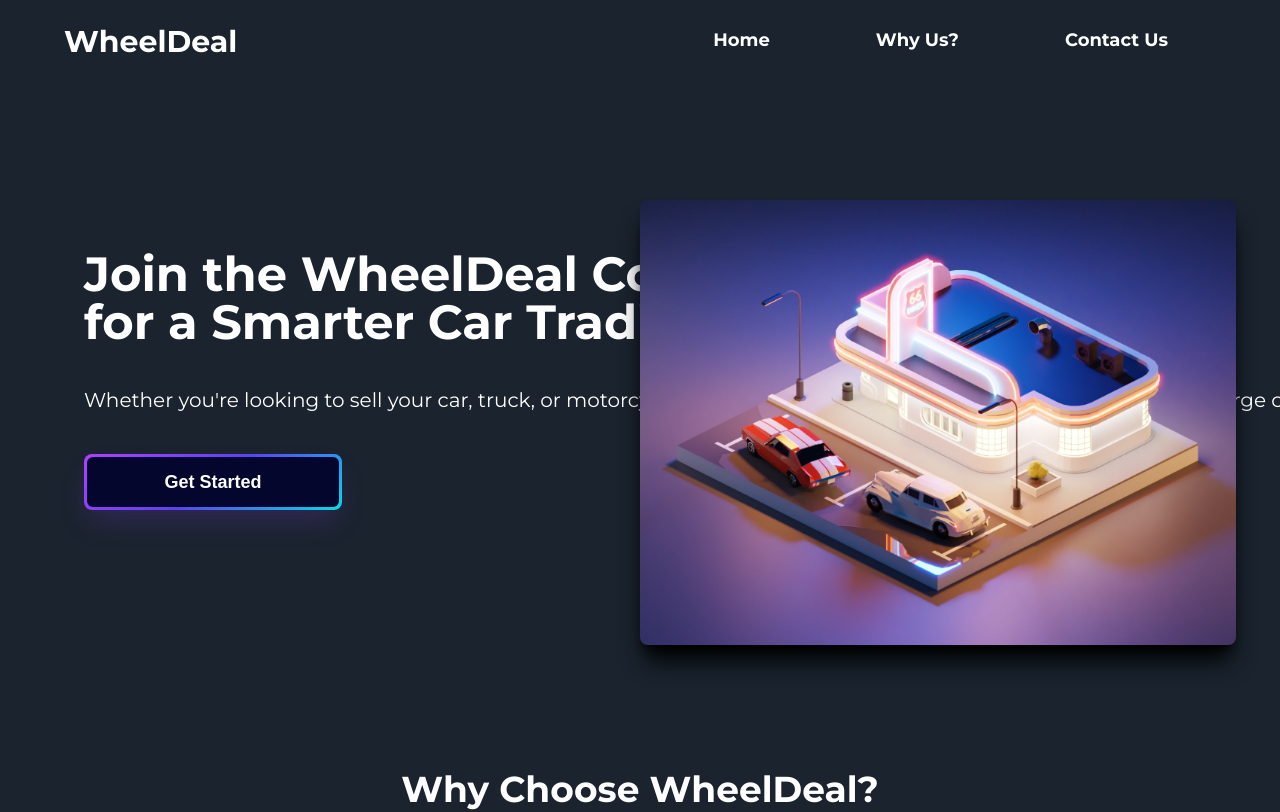
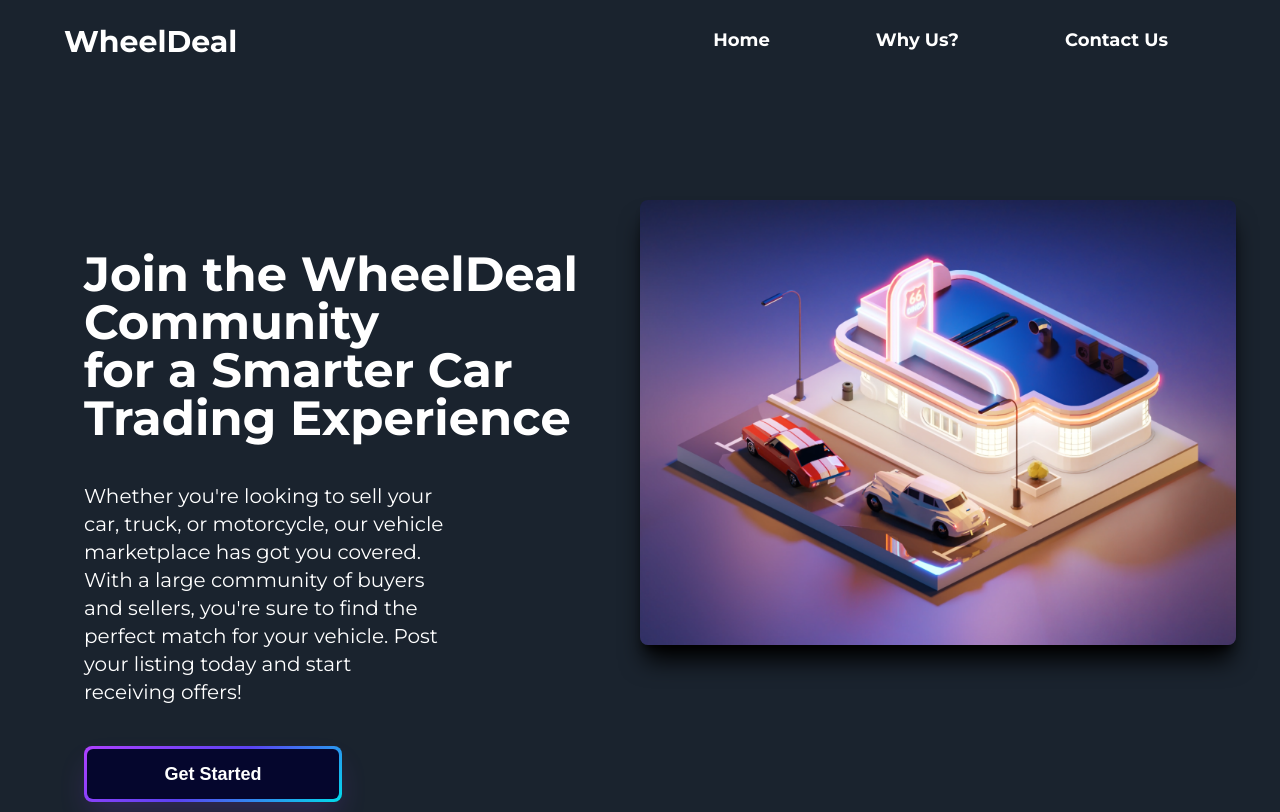
Before and after one commit to CoinKarunaratne/WheelDeal, a React (Vite) app in the folder Client/: page / in a window 1280 px wide. Shown: the top 812 px of the page. Built offline with nearby package versions, Linux system fonts and the light colour scheme.

Commit message:
whitespace-nowrap removed

```diff
--- a/Client/src/App.jsx
+++ b/Client/src/App.jsx
@@ -11,7 +11,7 @@ import CollectionWidget from "./components/collectionWidget";
 function App() {
   const user = useSelector((state) => state.user);
   return (
-    <div className="bg-[#1A232E] app inline-block w-[100%] whitespace-nowrap">
+    <div className="bg-[#1A232E] app inline-block w-[100%]">
       <BrowserRouter>
         <Routes>
           <Route path="/" element={<Welcome />} />
```
